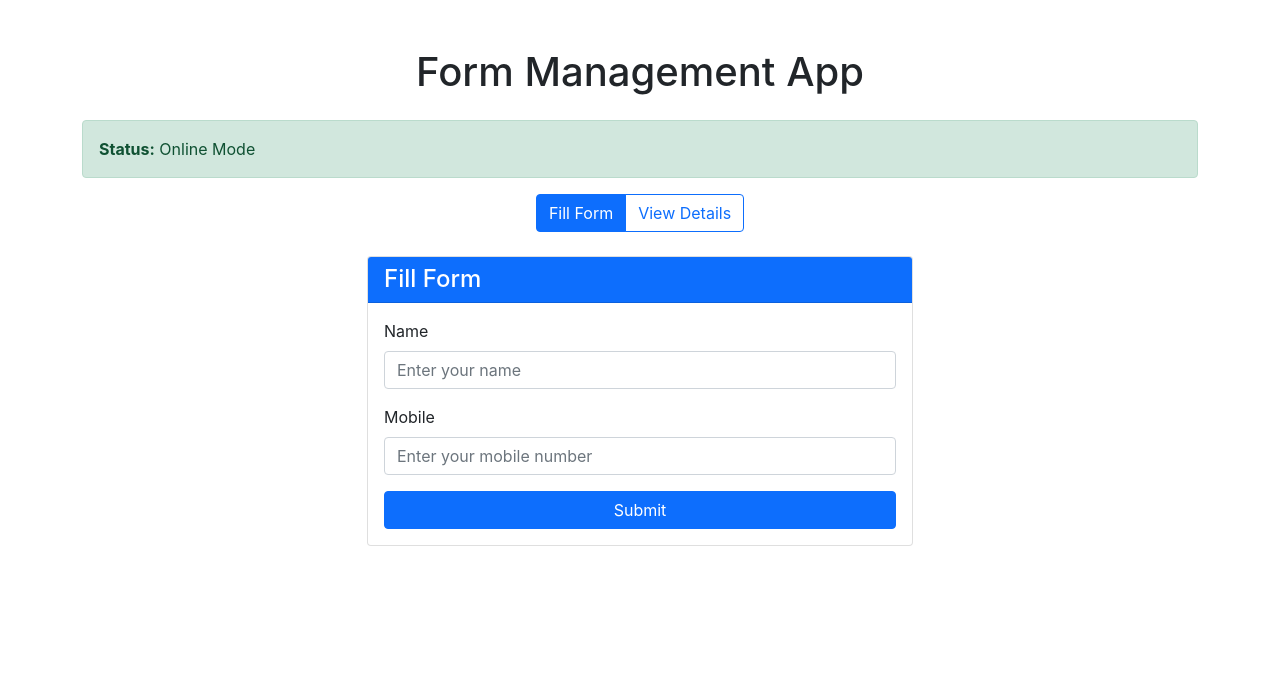
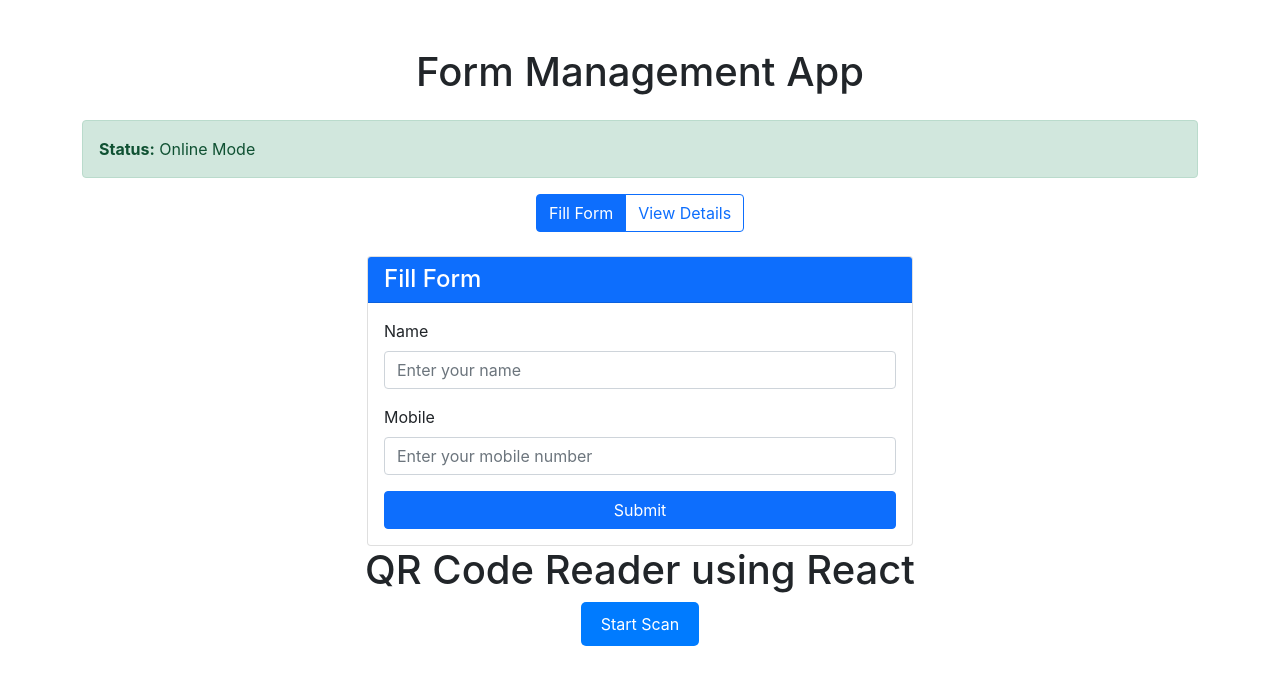
Before and after one commit to Nirav-Gripphy/offline-app, a React (Create React App) app: page / in a window 1280 px wide. Shown: the top 684 px of the page. Built offline with nearby package versions, Linux system fonts and the light colour scheme.

Commit message:
implement QR Scanner.

```diff
--- a/package.json
+++ b/package.json
@@ -7,6 +7,7 @@
     "@testing-library/jest-dom": "^6.6.3",
     "@testing-library/react": "^16.3.0",
     "@testing-library/user-event": "^13.5.0",
+    "html5-qrcode": "^2.3.8",
     "react": "^19.1.0",
     "react-dom": "^19.1.0",
     "react-scripts": "5.0.1",
--- a/src/App.js
+++ b/src/App.js
@@ -1,6 +1,6 @@
-import logo from "./logo.svg";
 import "./App.css";
 import { useEffect, useState } from "react";
+import QrScanner from "./QrScanner";
 
 // Register service worker outside of the component
 if ("serviceWorker" in navigator) {
@@ -320,6 +320,8 @@ function App() {
           </div>
         </div>
       )}
+
+      <QrScanner />
     </div>
 
     // <div className="App">
--- /dev/null
+++ b/src/QrScanner.jsx
@@ -0,0 +1,96 @@
+import React, { useEffect, useRef, useState } from "react";
+import { Html5Qrcode } from "html5-qrcode";
+
+const QrScanner = () => {
+  const [scannedResult, setScannedResult] = useState(null);
+  const [isScanning, setIsScanning] = useState(false);
+  const readerRef = useRef(null);
+  const html5QrCodeRef = useRef(null);
+
+  const startScanner = async () => {
+    setIsScanning(true);
+    await new Promise((r) => setTimeout(r, 100)); // Wait for DOM update
+
+    const html5QrCode = new Html5Qrcode(readerRef.current.id);
+    html5QrCodeRef.current = html5QrCode;
+
+    html5QrCode
+      .start(
+        { facingMode: "environment" },
+        { fps: 10, qrbox: 250 },
+        (decodedText) => {
+          setScannedResult(decodedText);
+          html5QrCode.stop().then(() => {
+            html5QrCode.clear();
+            setIsScanning(false);
+          });
+        },
+        (errorMessage) => {
+          console.warn("Scan error:", errorMessage);
+        }
+      )
+      .catch((err) => {
+        console.error("Camera start error:", err);
+        setIsScanning(false);
+      });
+  };
+
+  useEffect(() => {
+    return () => {
+      if (html5QrCodeRef.current) {
+        html5QrCodeRef.current.stop().catch(() => {});
+      }
+    };
+  }, []);
+
+  return (
+    <div>
+      <h1 style={{ textAlign: "center" }}>QR Code Reader using React</h1>
+
+      {!isScanning && !scannedResult && (
+        <div style={{ textAlign: "center", marginBottom: "20px" }}>
+          <button onClick={startScanner} style={buttonStyle}>
+            Start Scan
+          </button>
+        </div>
+      )}
+
+      {isScanning && (
+        <div style={{ display: "flex", justifyContent: "center" }}>
+          <div id="reader" ref={readerRef} style={{ width: "500px" }}></div>
+        </div>
+      )}
+
+      {scannedResult && (
+        <div style={{ textAlign: "center", marginTop: "30px" }}>
+          <h4>Scan Result</h4>
+          <div className="result">{scannedResult}</div>
+        </div>
+      )}
+
+      <style>{`
+        .result {
+          background-color: green;
+          color: white;
+          padding: 20px;
+          display: inline-block;
+        }
+        #reader__scan_region {
+          background: white;
+        }
+      `}</style>
+    </div>
+  );
+};
+
+const buttonStyle = {
+  padding: "10px 20px",
+  fontSize: "16px",
+  backgroundColor: "#007bff",
+  color: "white",
+  border: "none",
+  borderRadius: "5px",
+  cursor: "pointer",
+};
+
+export default QrScanner;
```
Also changed, not shown: 1 other file (tests, documents, lock files or other folders).
